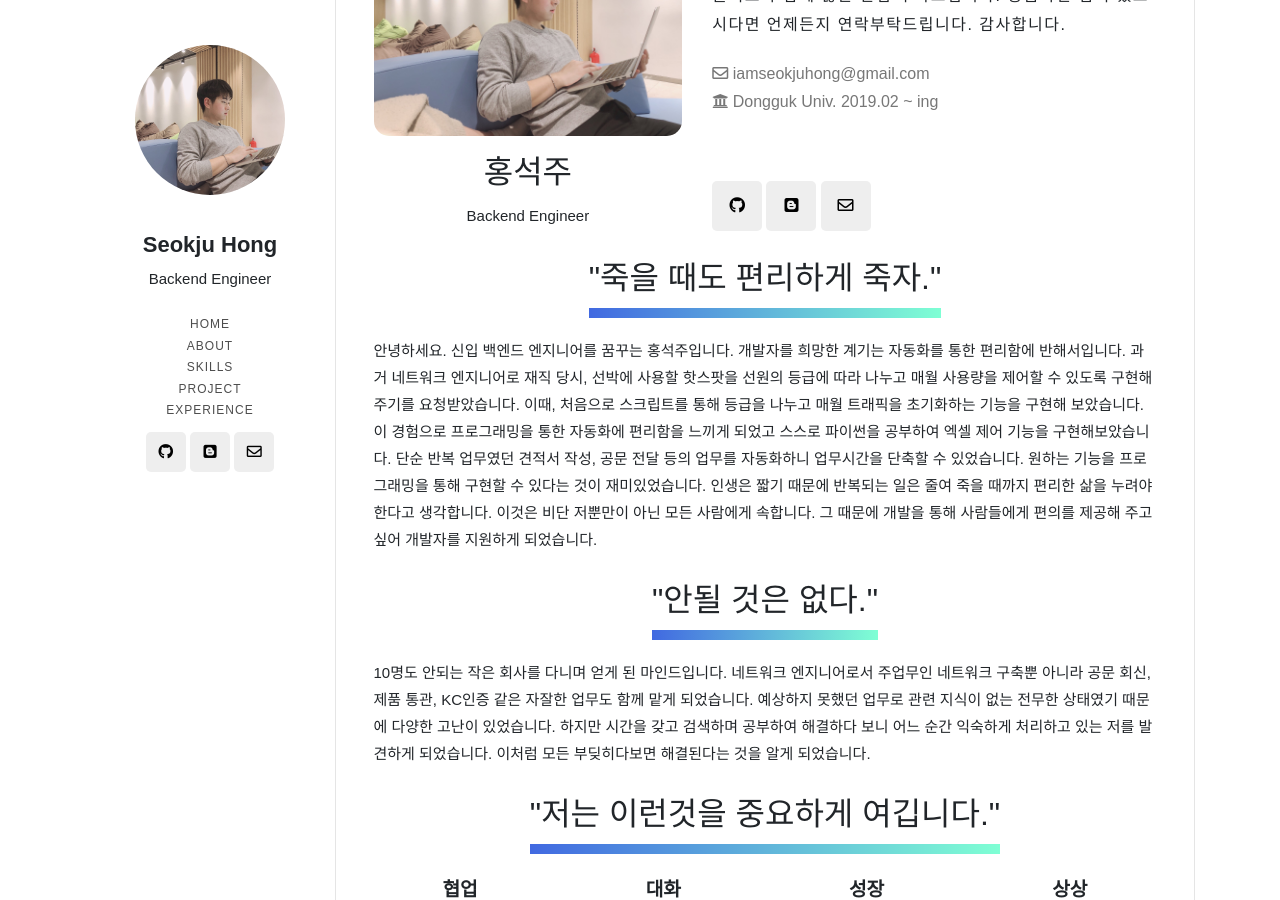
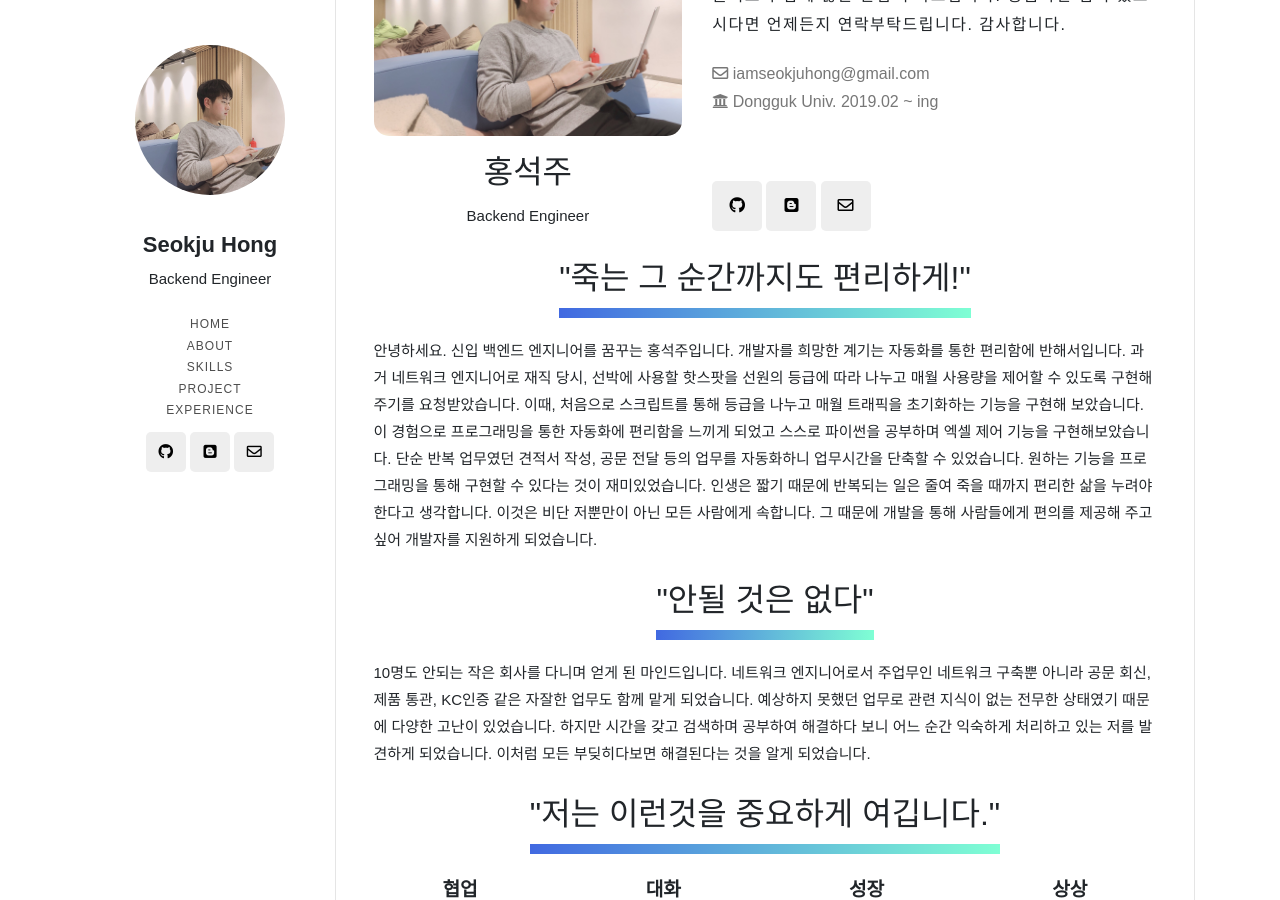
Before and after one commit to somefood/somefood.github.io, a Jekyll site: the page portfolio/index.html, which Jekyll copies as it is, in a window 1280 px wide and 900 px high, scrolled down 1153 px. Built offline with Jekyll 4.4.1, drawn with Linux system fonts in a browser that asks for light colours; nearby versions of some CDN libraries.

Commit message:
수정: 포트폴리오 내용 수정

```diff
--- a/portfolio/index.html
+++ b/portfolio/index.html
@@ -79,14 +79,14 @@
             <div class="col-md-12 text">
               <div class="motto-area">
                 <div class="motto-text">
-                  "죽을 때도 편리하게 죽자."
+                  "죽는 그 순간까지도 편리하게!"
                 </div>
               </div>
               안녕하세요. 신입 백엔드 엔지니어를 꿈꾸는 홍석주입니다.
               개발자를 희망한 계기는 자동화를 통한 편리함에 반해서입니다. 과거 네트워크 엔지니어로 재직 당시,
               선박에 사용할 핫스팟을 선원의 등급에 따라 나누고 매월 사용량을 제어할 수 있도록 구현해주기를 요청받았습니다.
               이때, 처음으로 스크립트를 통해 등급을 나누고 매월 트래픽을 초기화하는 기능을 구현해 보았습니다.
-              이 경험으로 프로그래밍을 통한 자동화에 편리함을 느끼게 되었고 스스로 파이썬을 공부하여 엑셀 제어 기능을 구현해보았습니다.
+              이 경험으로 프로그래밍을 통한 자동화에 편리함을 느끼게 되었고 스스로 파이썬을 공부하며 엑셀 제어 기능을 구현해보았습니다.
               단순 반복 업무였던 견적서 작성, 공문 전달 등의 업무를 자동화하니 업무시간을 단축할 수 있었습니다.
               원하는 기능을 프로그래밍을 통해 구현할 수 있다는 것이 재미있었습니다. 인생은 짧기 때문에 반복되는 일은 줄여 죽을 때까지 편리한 삶을 누려야 한다고 생각합니다.
               이것은 비단 저뿐만이 아닌 모든 사람에게 속합니다. 그 때문에 개발을 통해 사람들에게 편의를 제공해 주고 싶어 개발자를 지원하게 되었습니다.
@@ -94,7 +94,7 @@
             <div class="col-md-12 text">
               <div class="motto-area">
                 <div class="motto-text">
-                  "안될 것은 없다."
+                  "안될 것은 없다"
                 </div>
               </div>
               10명도 안되는 작은 회사를 다니며 얻게 된 마인드입니다. 네트워크 엔지니어로서 주업무인 네트워크 구축뿐 아니라 공문 회신, 제품 통관, KC인증 같은 자잘한 업무도
```
